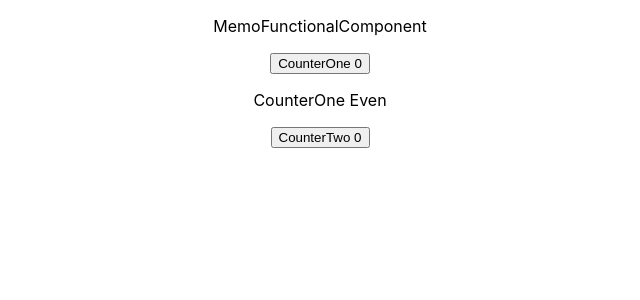
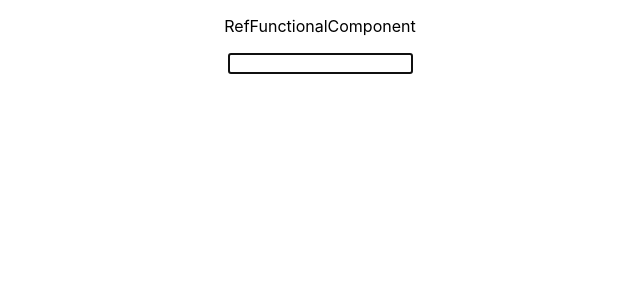
Before and after one commit to priyabratagig/react-hooks, a React (Create React App) app: page / in a window 1280 px wide. Shown: the top 300 px of the page, without its empty margins (320-960 px from the left). Built offline with nearby package versions, Linux system fonts and the light colour scheme.

Commit message:
useRef hook

```diff
--- a/src/App.js
+++ b/src/App.js
@@ -13,7 +13,8 @@ import './App.css';
 // import Child2 from './Components/useReducer/Child2'
 // import Child3 from './Components/useReducer/Child3'
 // import ParentComponent from './Components/useCallback/ParentComponent';
-import MemoFunctionalComponent from './Components/useMemo/MemoFunctionalComponent';
+// import MemoFunctionalComponent from './Components/useMemo/MemoFunctionalComponent';
+import RefFunctionalComponent from './Components/useRef/RefFunctionalComponent';
 
 // only call hook within react functional components at the top level
 // don't call hooks inside loops, condition, or nested functions
@@ -38,7 +39,8 @@ function App() {
         <Child3 />
       </ContextProvider> */}
       {/* <ParentComponent /> */}
-      <MemoFunctionalComponent />
+      {/* <MemoFunctionalComponent /> */}
+      <RefFunctionalComponent />
     </div>
   );
 }
--- /dev/null
+++ b/src/Components/useRef/RefFunctionalComponent.js
@@ -0,0 +1,16 @@
+import React, { useEffect, useRef } from 'react'
+
+function RefFunctionalComponent() {
+    const inputRef = useRef(null);
+    useEffect(() => {
+        inputRef.current.focus();
+    });
+    return (
+        <div>
+            <p>RefFunctionalComponent</p>
+            <input type="text" ref={inputRef} />
+        </div>
+    )
+}
+
+export default RefFunctionalComponent
```
